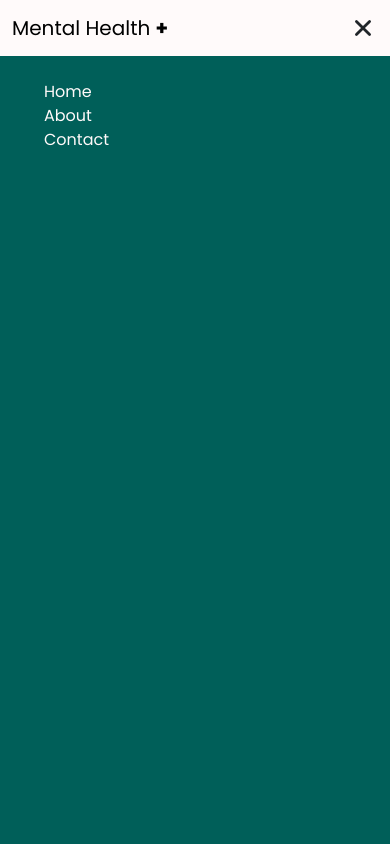
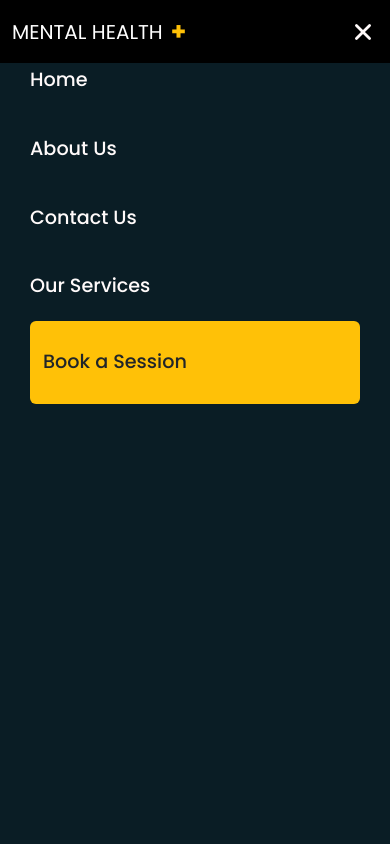
Before and after one commit to AllSparkTech100/test, a React (Vite) app: page /about in a window 390 px wide. Both pictures are taken after a click on the element 363 px from the left and 28 px from the top of the page. Shown: the top 844 px of the page. Built offline with nearby package versions, Linux system fonts and the light colour scheme.

Commit message:
Add files via upload

```diff
--- a/src/Components/NavHead.jsx
+++ b/src/Components/NavHead.jsx
@@ -13,22 +13,42 @@ function NavHead() {
   return (
     <>
       <header>
-        <Navbar>
+        <Navbar className="menu-insight" expand="md">
           <Container fluid>
-            <Navbar.Brand href="/">
-              Mental Health <span className="fw-bold">+</span>
+            <Navbar.Brand
+              href="/"
+              className="d-flex align-items-center justify-content-center text-white text-uppercase"
+            >
+              Mental Health{" "}
+              <span className="fw-bold text-warning fs-2 ms-2">+</span>
             </Navbar.Brand>
 
             <Navbar.Collapse id="basic-navbar-nav d-md-block shadow-none">
-              <Nav className="ms-auto large-nav me-auto align-items-md-center justify-content-md-between">
-                <Nav.Link href="/">Home</Nav.Link>
-                <Nav.Link href="/about">About</Nav.Link>
-                <Nav.Link href="/contact">Contact</Nav.Link>
-                <Nav.Link href="/services">Services</Nav.Link>
+              <Nav className="ms-auto large-nav me-auto align-items-md-center justify-content-md-between ">
+                <Nav.Link href="/" className="text-white">
+                  Home
+                </Nav.Link>
+                <Nav.Link href="/about" className="text-white">
+                  About Us
+                </Nav.Link>
+                <Nav.Link href="/contact" className="text-white">
+                  Contact Us
+                </Nav.Link>
+                <Nav.Link href="/services" className="text-white">
+                  Our Services
+                </Nav.Link>
               </Nav>
+              <button className="btn-yellow d-none d-md-block d-lg-block ms-auto mb-3 me-4 ">
+                <a
+                  href="mailto:mentalhealthplus24@gmail.com"
+                  className="text-dark"
+                >
+                  Book a Session
+                </a>
+              </button>
             </Navbar.Collapse>
             <div
-              className="d-lg-none d-sm-block shadow-none border-0"
+              className="d-lg-none d-md-none menu-insight d-sm-block shadow-none border-0"
               onClick={menuToggle}
             >
               {isMenuOpen ? <IoClose size={30} /> : <TiThMenu size={30} />}
@@ -40,18 +60,30 @@ function NavHead() {
             fluid
             className="hamburger-menu d-md-none d-lg-none d-block"
           >
-            <div>
+            <div className="menu-inner">
               <ul>
                 <Nav.Link href="/" className="">
                   Home
                 </Nav.Link>
                 <Nav.Link href="/about" className="">
-                  About
+                  About Us
                 </Nav.Link>
 
                 <Nav.Link href="/contact" className="">
-                  Contact
+                  Contact Us
                 </Nav.Link>
+                <Nav.Link href="/services" className="">
+                  Our Services
+                </Nav.Link>
+
+                <div className="btn bg-warning w-100 rounded-2">
+                  <a
+                    href="mailto:mentalhealthplus24@gmail.com"
+                    className="text-dark"
+                  >
+                    Book a Session
+                  </a>
+                </div>
               </ul>
             </div>
           </Container>
--- a/src/Pages/About.jsx
+++ b/src/Pages/About.jsx
@@ -30,10 +30,11 @@ function About() {
           <h4 className="text-white" data-aos="fade-up">
             About Us
           </h4>
-          <div className="mt-2 mt-md-4 mt-lg-4">
+          <div className="mt-1 mt-md-4 w-70 w-md-50 w-lg-50 mt-lg-4 justify-contents-center d-flex align-items-center">
             {" "}
-            <p className="text-white" data-aos="fade-left">
-               A healthier Choice for a heathier you!
+            <p className="text-white " data-aos="fade-left">
+              Helping organizations, employees and citizens maintain a safe
+              working place and a good mental health{" "}
             </p>
           </div>
         </div>
@@ -264,5 +265,4 @@ function About() {
   );
 }
 
-
 export default About;
--- a/src/Pages/pages.scss
+++ b/src/Pages/pages.scss
@@ -6,6 +6,9 @@
   color: $secondary;
   overflow: hidden;
   height: 100vh !important;
+  @media screen and (max-width: 575px) {
+    height: 120vh !important;
+  }
   h3 {
     font-size: 4rem;
     font-weight: bold !important;
@@ -19,6 +22,9 @@
     width: 50%;
     align-items: center;
     justify-content: space-around;
+    @media screen and (max-width: 575px) {
+      width: 100%;
+    }
   }
   .counter {
     display: flex;
@@ -316,7 +322,7 @@
       height: 9rem;
       width: 3rem;
       border-radius: 40px;
-      @media screen and (max-width:390px){
+      @media screen and (max-width: 390px) {
         left: 270px !important;
       }
 
@@ -462,7 +468,7 @@
         font-size: 3rem !important;
       }
       p {
-        font-size: 18px !important;
+        font-size: 16px !important;
       }
     }
   }
--- a/src/_variables.scss
+++ b/src/_variables.scss
@@ -21,27 +21,60 @@ $card: #f1f1f1;
 $Card: #005f59;
 
 header {
-  position: sticky;
+  position: sticky !important;
   top: 0;
   height: 4rem;
   z-index: 999;
-  background-color: $secondary;
+  background-color: $primary;
+  color: $secondary;
   .large-nav {
     @media screen and (max-width: 480px) {
       display: none;
     }
   }
+  .menu-insight {
+    z-index: 999;
+  }
+
   .hamburger-menu {
+    width: 100%;
     height: 100vh;
-    width: 100%;
-    background-color: $Card;
-    display: flex;
-    z-index: 99;
-    ul {
+    text-align: left;
+    background-color: $header;
+    .menu-inner {
+      transition: all ease-in-out 2s;
       position: absolute;
-      top: 5rem;
-      a {
-        color: $secondary;
+      // isolation: isolate;
+      top: 0;
+      left: -2rem;
+      right: 0;
+      bottom: 0;
+      padding: 30px;
+      align-items: center;
+      justify-content: center;
+      height: 100vh;
+      ul {
+        margin-top: 1rem;
+        a {
+          list-style: none;
+          padding: 20px 0;
+          text-align: left;
+          transition: font-weight 0.2s;
+          color: $secondary;
+          text-decoration: none;
+          font-size: 1.2rem;
+          font-weight: 500;
+          display: block;
+          // align-items: flex-start;
+          justify-content: left;
+          &:last-child {
+            // margin-top: 20px;
+            .btn {
+              padding: 0.2rem 1rem;
+              text-align: left;
+            }
+          }
+        }
       }
     }
   }
@@ -118,7 +151,6 @@ header {
   }
 }
 
-
 .menu_carrier {
   width: 100%;
   max-height: 100vh;
```
Also changed, not shown: 3 other files (tests, documents, lock files or other folders).
